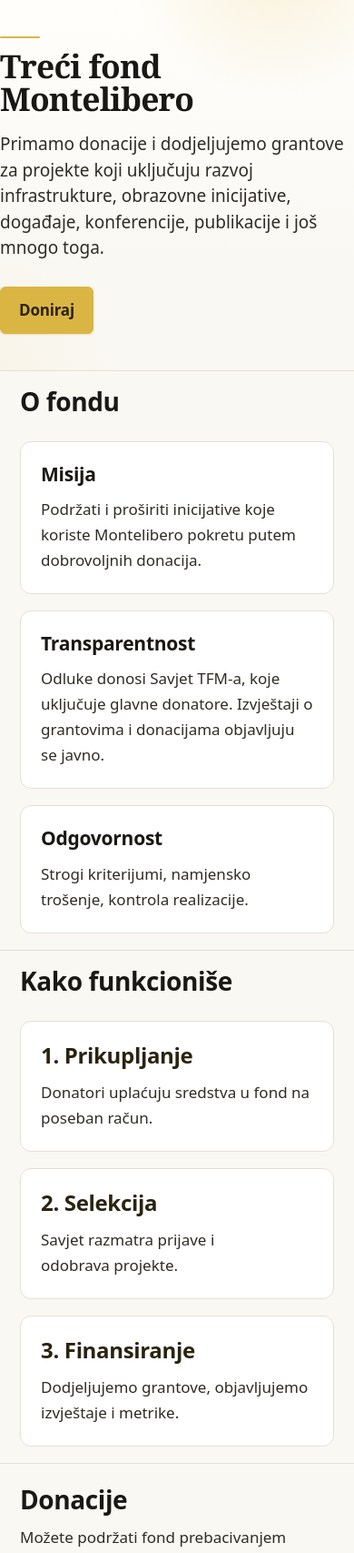
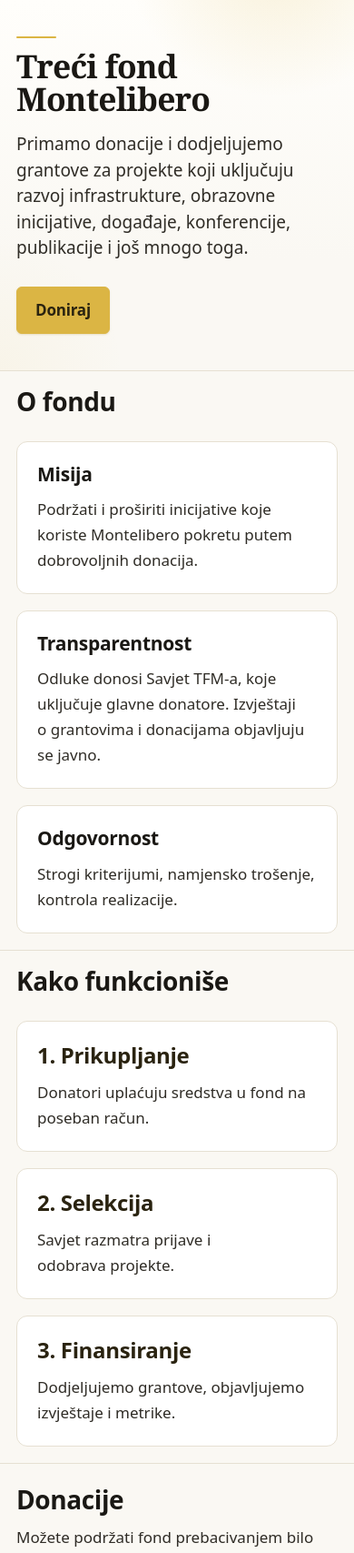
Before and after one commit to Montelibero/tfm-fund, a PHP site: page /cnr/index.php in a window 390 px wide. Shown: the part 63-1770 px from the top of the page at 91% size. Run offline with PHP 8.4, Linux system fonts and the light colour scheme.

Commit message:
Fix layout issue on mobile devices

```diff
--- a/partials/error.php
+++ b/partials/error.php
@@ -3,7 +3,7 @@
 <head>
   <meta charset="utf-8">
   <title><?= e($errorTitle) ?></title>
-  <meta name="viewport" content="width=device-width,initial-scale=1">
+  <meta name="viewport" content="width=device-width,initial-scale=1,viewport-fit=cover">
   <meta name="referrer" content="no-referrer">
   <meta name="robots" content="noindex, nofollow">
   <link rel="icon" type="image/x-icon" href="/media/favicon.ico">
--- a/partials/head.php
+++ b/partials/head.php
@@ -60,7 +60,7 @@ $organizationJsonLd = [
 ?>
   <meta charset="utf-8">
   <title><?= e($t['meta']['title']) ?></title>
-  <meta name="viewport" content="width=device-width,initial-scale=1">
+  <meta name="viewport" content="width=device-width,initial-scale=1,viewport-fit=cover">
   <meta name="description" content="<?= e($t['meta']['description']) ?>">
   <meta name="referrer" content="no-referrer">
   <meta name="theme-color" content="#dbb544">
--- a/style.css
+++ b/style.css
@@ -168,7 +168,13 @@ a{ color: var(--link); }
 }
 
 /* Layout */
-.container{ width:100%; max-width: var(--maxw); margin:0 auto; padding: 0 28px; }
+.container{
+  width: 100%;
+  max-width: var(--maxw);
+  margin: 0 auto;
+  padding-left: calc(28px + env(safe-area-inset-left, 0px));
+  padding-right: calc(28px + env(safe-area-inset-right, 0px));
+}
 .section{ padding: 5px 0; }
 main > .section:not(.hero){ padding: var(--space-6) 0; }
 main > .section + .section:not(.hero){ border-top: 1px solid var(--line); }
@@ -181,10 +187,6 @@ main > .section.section--priority{ padding-top: calc(var(--space-6) + var(--spac
   backdrop-filter: saturate(140%) blur(14px);
   -webkit-backdrop-filter: saturate(140%) blur(14px);
   border-bottom: 1px solid var(--line);
-}
-.header .container{
-  padding-left: calc(28px + env(safe-area-inset-left));
-  padding-right: calc(28px + env(safe-area-inset-right));
 }
 .nav{
   display:flex; align-items:center; justify-content:space-between;
@@ -1058,10 +1060,9 @@ summary:focus-visible{
 @media (max-width: 560px){
   .cards, .projects{ grid-template-columns: 1fr; }
   .cards--two{ grid-template-columns: 1fr; }
-  .container{ padding-left: 22px; padding-right: 22px; }
-  .header .container{
-    padding-left: calc(22px + env(safe-area-inset-left));
-    padding-right: calc(22px + env(safe-area-inset-right));
+  .container{
+    padding-left: calc(22px + env(safe-area-inset-left, 0px));
+    padding-right: calc(22px + env(safe-area-inset-right, 0px));
   }
   .nav__logo{ width:34px; height:34px; }
   .nav__brand{ gap:10px; }
@@ -1109,9 +1110,9 @@ summary:focus-visible{
 }
 
 @media (max-width: 420px){
-  .header .container{
-    padding-left: calc(18px + env(safe-area-inset-left));
-    padding-right: calc(18px + env(safe-area-inset-right));
+  .container{
+    padding-left: calc(18px + env(safe-area-inset-left, 0px));
+    padding-right: calc(18px + env(safe-area-inset-right, 0px));
   }
   .nav{ gap:8px; }
 }
```
